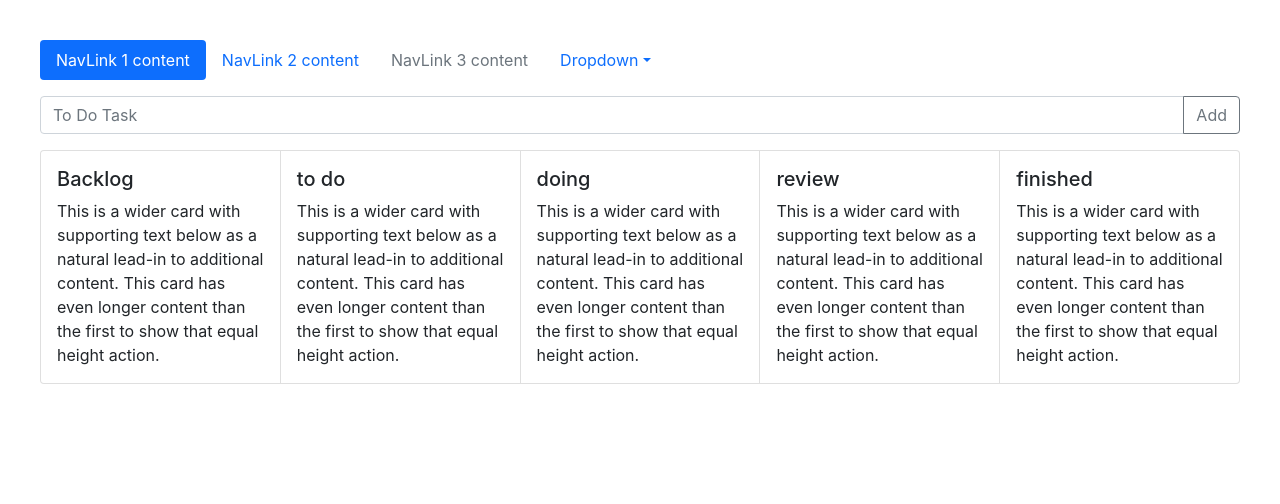
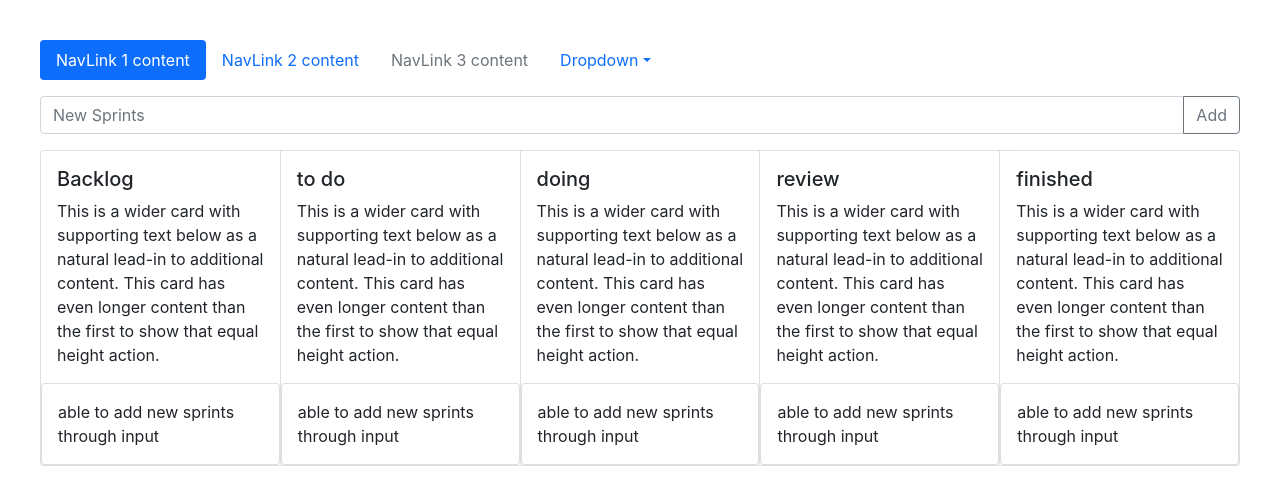
Before and after one commit to FletcherJay/Scrum-React, a React (Create React App) app: page / in a window 1280 px wide. Shown: the top 504 px of the page. Built offline with nearby package versions, Linux system fonts and the light colour scheme.

Commit message:
added new sprint cards

```diff
--- a/src/Components/NewToDo.js
+++ b/src/Components/NewToDo.js
@@ -1,6 +1,6 @@
 import React from 'react'
 import { Card } from 'react-bootstrap'
-
+import SprintCard from './SprintCard'
 
 const NewToDo = (props) => {
   return (
@@ -14,6 +14,7 @@ const NewToDo = (props) => {
               show that equal height action.
             </Card.Text>
           </Card.Body>
+            <SprintCard/>
         </Card>
 
   )
--- /dev/null
+++ b/src/Components/SprintCard.js
@@ -0,0 +1,18 @@
+import React from 'react'
+import { Card } from 'react-bootstrap'
+const SprintCard = () => {
+  return (
+    <div>
+        <Card>
+          <Card.Body>
+
+            <Card.Text>
+              able to add new sprints through input
+            </Card.Text>
+          </Card.Body>
+        </Card>
+    </div>
+  )
+}
+
+export default SprintCard
--- a/src/Components/ToDoInput.js
+++ b/src/Components/ToDoInput.js
@@ -2,15 +2,15 @@ import React from 'react'
 import { InputGroup, FormControl, Button } from 'react-bootstrap'
 
 const ToDoInput = () => {
-  const onClick = (e) => {
-    console.log(e)
+  const onClick = (props) => {
+    console.log(FormControl.value)
   }
 
   return (
     <div>
          <InputGroup className="mb-3">
     <FormControl
-      placeholder="To Do Task"
+      placeholder="New Sprints"
       aria-label="To Do Task"
       aria-describedby="basic-addon2"
     />
```
